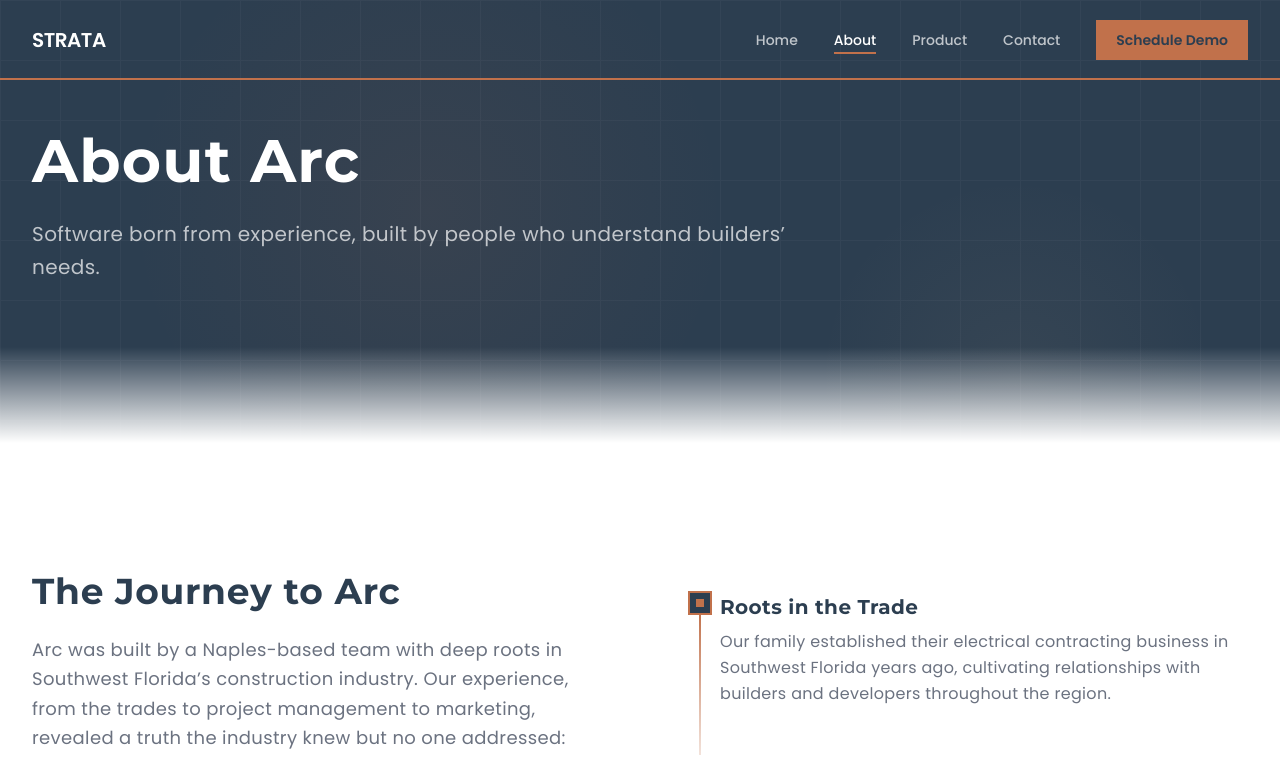
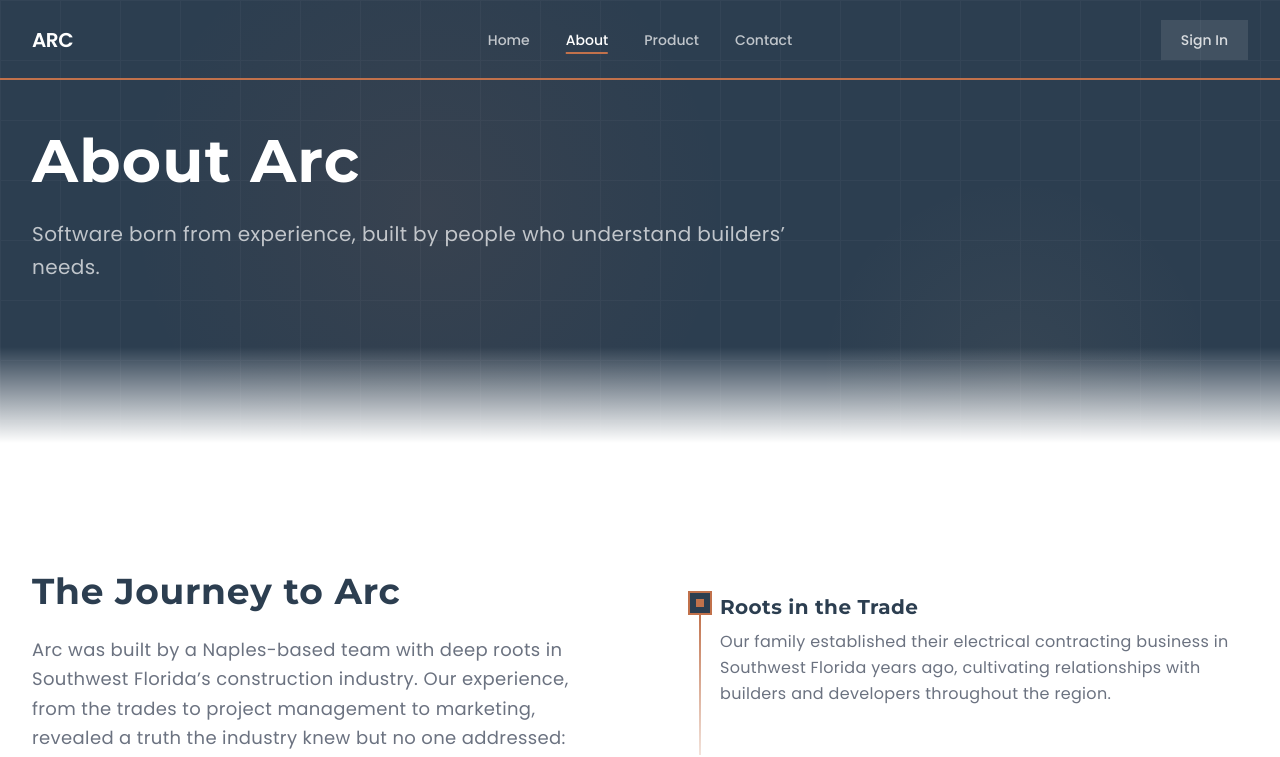
Before and after one commit to Amaz3n/strata-website, a Next.js app: page /about in a window 1280 px wide. Shown: the top 757 px of the page. Built offline with nearby package versions, Linux system fonts and the light colour scheme.

Commit message:
Updated header
- now centered buttons
- button to sign into the app

```diff
--- a/src/components/Footer.tsx
+++ b/src/components/Footer.tsx
@@ -58,7 +58,7 @@ export default function Footer() {
                   className="text-5xl sm:text-6xl md:text-7xl lg:text-8xl font-bold tracking-tight leading-none"
                 >
                   <span className="bg-gradient-to-r from-white via-white to-white/60 bg-clip-text text-transparent">
-                    STRATA
+                    ARC
                   </span>
                 </motion.h2>
               </div>
--- a/src/components/Navigation.tsx
+++ b/src/components/Navigation.tsx
@@ -53,11 +53,11 @@ export default function Navigation() {
         />
 
         <nav className="max-w-7xl mx-auto px-6 lg:px-8">
-          <div className="flex items-center justify-between h-20">
-            {/* Logo */}
+          <div className="relative flex items-center justify-between h-20">
+            {/* Logo - Left */}
             <Link
               href="/"
-              className="group relative flex items-center"
+              className="group relative flex items-center z-10"
             >
               <span
                 className={cn(
@@ -65,12 +65,12 @@ export default function Navigation() {
                   isScrolled ? "text-arc-primary" : "text-white"
                 )}
               >
-                STRATA
+                ARC
               </span>
             </Link>
 
-            {/* Desktop Navigation */}
-            <div className="hidden md:flex items-center gap-1">
+            {/* Desktop Navigation - Centered */}
+            <div className="hidden md:flex items-center gap-1 absolute left-1/2 -translate-x-1/2">
               {navLinks.map((link) => {
                 const isActive = pathname === link.href;
                 return (
@@ -99,17 +99,22 @@ export default function Navigation() {
                   </Link>
                 );
               })}
+            </div>
 
-              {/* CTA Button */}
-              <Link
-                href="/contact"
-                className="group relative ml-4 px-5 py-2.5 text-sm font-semibold overflow-hidden bg-arc-accent text-arc-primary transition-all duration-300 hover:shadow-lg hover:shadow-arc-accent/20"
-              >
-                {/* Shine effect */}
-                <span className="absolute inset-0 -translate-x-full group-hover:translate-x-full transition-transform duration-700 bg-gradient-to-r from-transparent via-white/25 to-transparent" />
-                <span className="relative">Schedule Demo</span>
-              </Link>
-            </div>
+            {/* Sign In Button - Right (Desktop) */}
+            <a
+              href="https://app.arcnaples.com"
+              className={cn(
+                "group hidden md:inline-flex relative px-5 py-2.5 text-sm font-medium z-10 overflow-hidden transition-all duration-300",
+                isScrolled
+                  ? "bg-black/5 text-arc-charcoal/70 hover:bg-black/10 hover:text-arc-primary"
+                  : "bg-white/10 text-white/80 hover:bg-white/15 hover:text-white"
+              )}
+            >
+              {/* Subtle shimmer on hover */}
+              <span className="absolute inset-0 -translate-x-full group-hover:translate-x-full transition-transform duration-1000 ease-out bg-gradient-to-r from-transparent via-white/10 to-transparent" />
+              <span className="relative">Sign In</span>
+            </a>
 
             {/* Mobile Menu Button */}
             <button
@@ -158,7 +163,7 @@ export default function Navigation() {
                 {/* Header */}
                 <div className="flex items-center justify-between p-6 border-b border-black/5">
                   <span className="text-xl font-bold tracking-tight text-arc-primary">
-                    STRATA
+                    ARC
                   </span>
                   <button
                     onClick={() => setIsMobileMenuOpen(false)}
@@ -199,20 +204,20 @@ export default function Navigation() {
                   </div>
                 </nav>
 
-                {/* CTA */}
+                {/* Sign In */}
                 <div className="p-6 border-t border-black/5">
                   <motion.div
                     initial={{ opacity: 0, y: 10 }}
                     animate={{ opacity: 1, y: 0 }}
                     transition={{ delay: 0.3 }}
                   >
-                    <Link
-                      href="/contact"
-                      onClick={() => setIsMobileMenuOpen(false)}
-                      className="block w-full text-center px-6 py-3 bg-arc-accent text-arc-primary font-semibold transition-colors hover:bg-arc-accent-light"
+                    <a
+                      href="https://app.arcnaples.com"
+                      className="group relative block w-full text-center px-6 py-3 bg-black/5 text-arc-charcoal/70 font-medium overflow-hidden transition-all duration-300 hover:bg-black/10 hover:text-arc-primary"
                     >
-                      Schedule Demo
-                    </Link>
+                      <span className="absolute inset-0 -translate-x-full group-hover:translate-x-full transition-transform duration-1000 ease-out bg-gradient-to-r from-transparent via-white/20 to-transparent" />
+                      <span className="relative">Sign In</span>
+                    </a>
                   </motion.div>
                 </div>
               </div>
```
